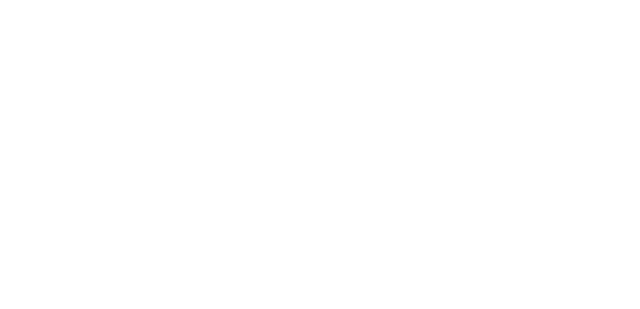
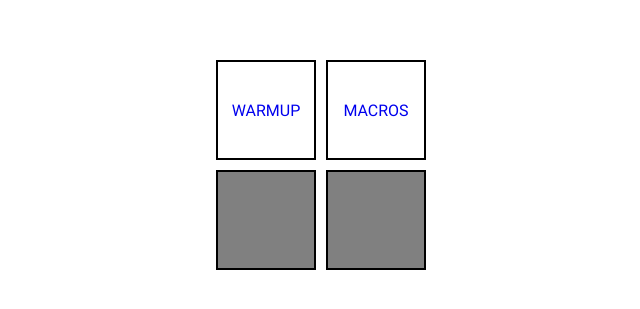
Before and after one commit to mbchoa/warmup, a React (Create React App) app in the folder web/: page / in a window 1280 px wide. Shown: the part 235-544 px from the top of the page, without its empty margins (319-959 px from the left). Built offline with nearby package versions, Linux system fonts and the light colour scheme.

Commit message:
Add home page links

```diff
--- a/web/src/App.js
+++ b/web/src/App.js
@@ -1,9 +1,17 @@
 import React, { Fragment, useEffect } from 'react';
 import { Router } from '@reach/router'
 
+import Home from './Home';
 import WarmupInput from './WarmupInput';
 import Workouts from './Workouts';
 
+const HomeRoute = () => (
+  <div className="app__home-container">
+    <div className="app__home-center">
+      <Home />
+    </div>
+  </div>
+)
 const WarmupInputRoute = () => (
   <div className="app__warmup-container">
     <div className="app__warmup-center">
@@ -30,7 +38,8 @@
   })
   return (
     <div className="app">
-      <Router component={Fragment}>
+      <Router className="app__router">
+        <HomeRoute path="/" />
         <WarmupInputRoute path="/warmup" />
         <WorkoutRoute path="/workouts" />
       </Router>
--- /dev/null
+++ b/web/src/Home.js
@@ -0,0 +1,13 @@
+import React from 'react';
+import { Link } from '@reach/router';
+
+const Home = () => (
+  <div className="home">
+    <Link className="home__warmup-link" to="/warmup">Warmup</Link>
+    <Link className="home__macro-link" to="/macros">Macros</Link>
+    <div className="home__placeholder-left" />
+    <div className="home__placeholder-right" />
+  </div>
+);
+
+export default Home;
--- a/web/src/index.scss
+++ b/web/src/index.scss
@@ -4,4 +4,5 @@
 @import 'styles/colors.scss';
 
 @import 'styles/App.scss';
+@import 'styles/home.scss';
 @import 'styles/warmup-input';
--- a/web/src/styles/_App.scss
+++ b/web/src/styles/_App.scss
@@ -3,11 +3,17 @@
   font-family: $sans-serif;
   height: 100%;
 
+  &__router {
+    height: 100%;
+  }
+
+  &__home-container,
   &__warmup-container {
     height: 100%;
     position: relative;
   }
 
+  &__home-center,
   &__warmup-center {
     position: absolute;
     top: 50%;
--- /dev/null
+++ b/web/src/styles/_home.scss
@@ -0,0 +1,58 @@
+.home {
+  display: grid;
+  grid-template-columns: 100px 100px;
+  grid-template-rows: 100px 100px;
+  grid-template-areas:
+    "warmuplink macrolink"
+    "placeholder-left placeholder-right";
+  grid-gap: 10px;
+
+  &__warmup-link,
+  &__macro-link,
+  &__placeholder-left,
+  &__placeholder-right {
+    display: flex;
+    justify-content: center;
+    align-items: center;
+    border: 2px solid black;
+  }
+
+  &__warmup-link,
+  &__macro-link {
+    text-decoration: none;
+    text-transform: uppercase;
+    transition: 0.1s;
+
+    &:hover {
+      background-color: $secondary;
+      color: $secondary-text;
+    }
+  }
+
+  &__warmup-link {
+    grid-area: warmuplink;
+  }
+
+  &__macro-link {
+    grid-area: macrolink
+  }
+
+  &__placeholder-left,
+  &__placeholder-right {
+    transition: 0.1s;
+
+    &:hover {
+      background-color: lightgrey;
+    }
+  }
+
+  &__placeholder-left {
+    background-color: grey;
+    grid-area: placeholder-left;
+  }
+
+  &__placeholder-right {
+    background-color: grey;
+    grid-area: placeholder-right
+  }
+}
```
